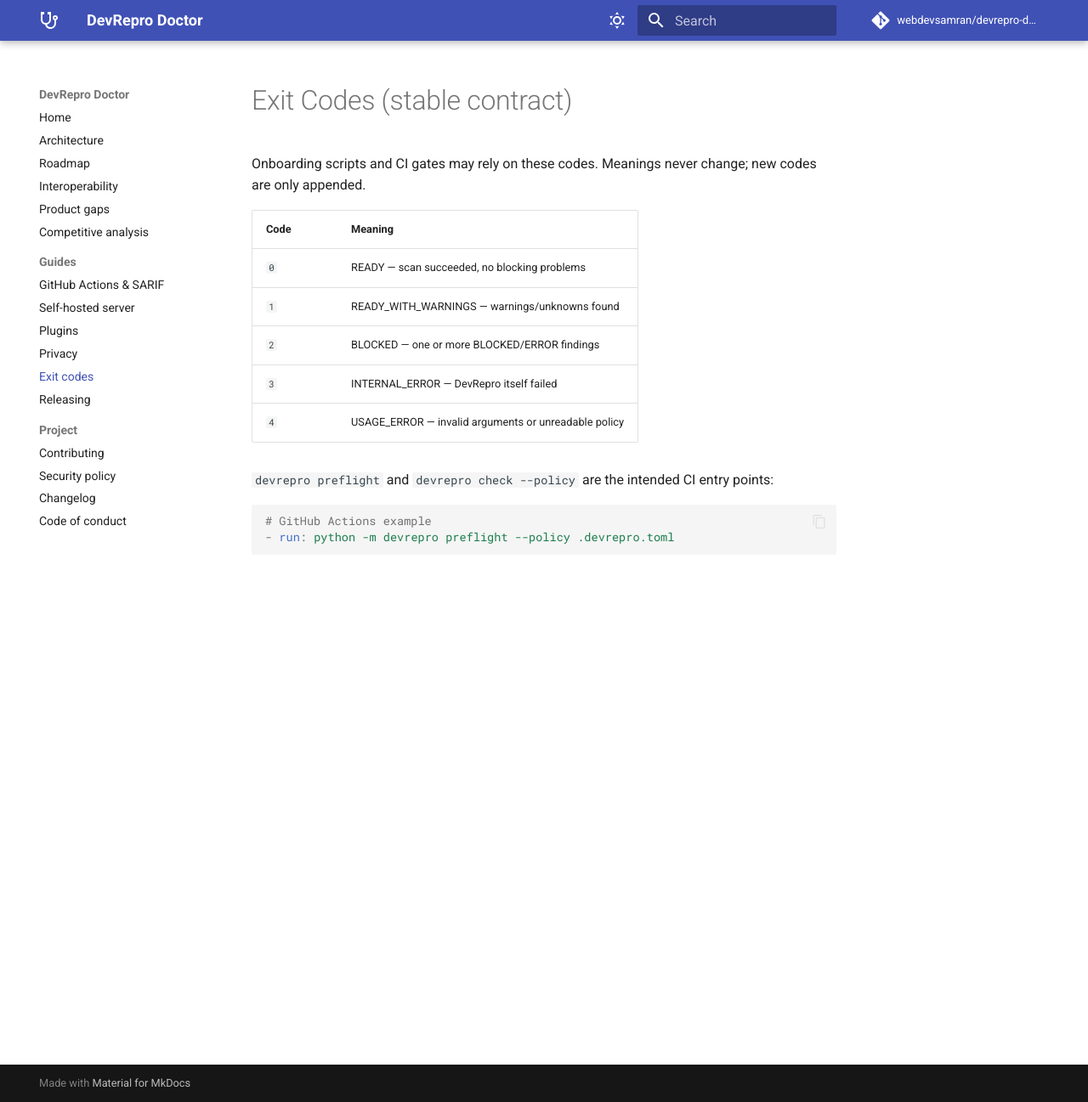
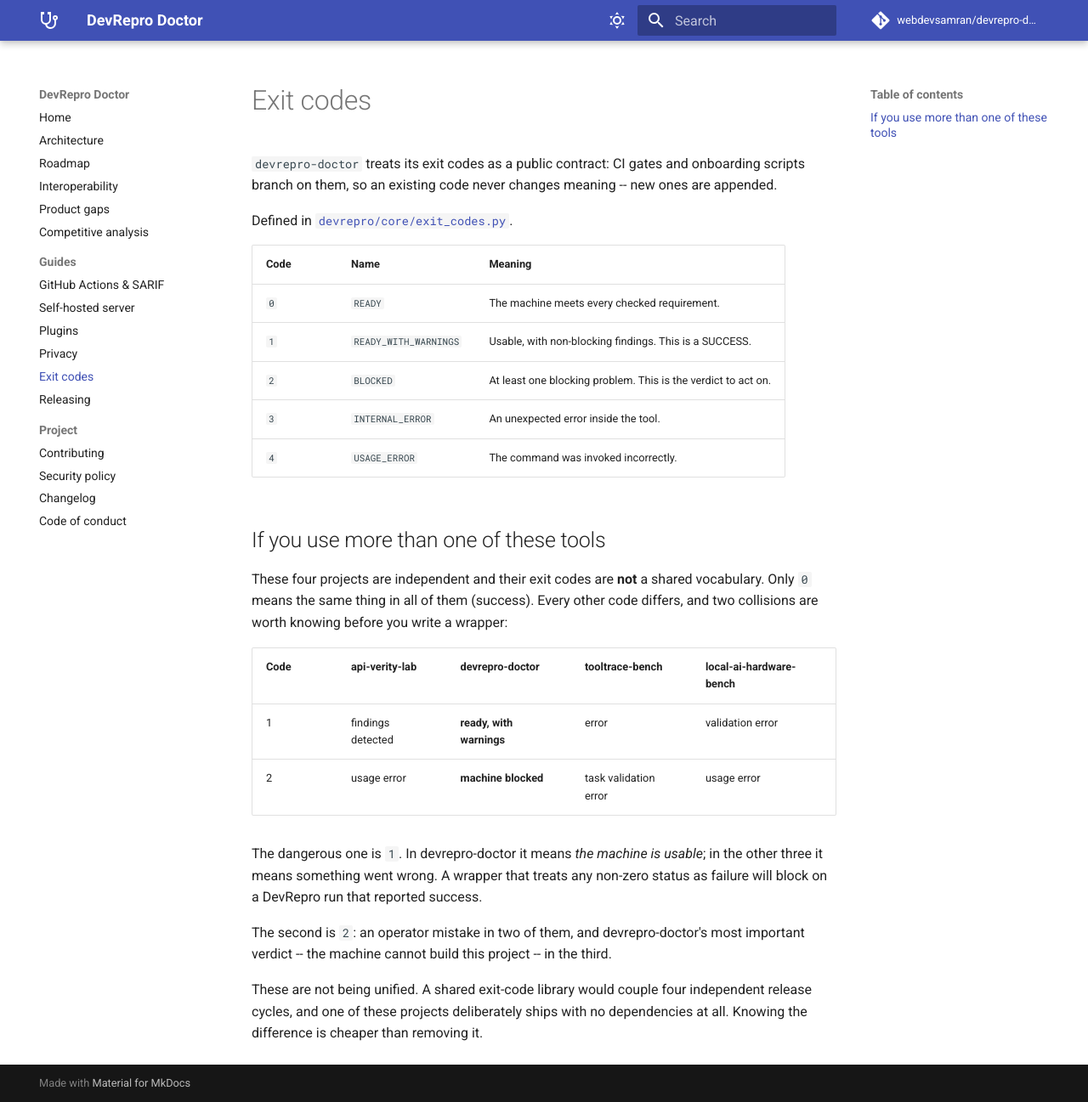
Before and after one commit to webdevsamran/devrepro-doctor, an MkDocs documentation site: the page built from docs/EXIT-CODES.md, in a window 1280 px wide and 1297 px high. Shown: the whole window at 85% size. Built offline with MkDocs 1.6.1 and Material for MkDocs 9.7.7, drawn with Linux system fonts in a browser that asks for light colours; comment, search, counter and statistics services are not loaded.

Commit message:
docs: publish this project's exit-code contract, and flag the family collision
These four sibling projects each call their exit codes a public contract -- CI
gates and onboarding scripts branch on them -- and none documented the full set
in one place. Stage C of the plan says to *flag* the cross-project collision
rather than fix it by extracting a shared library, because that would couple
four independent release cycles and one of these projects deliberately ships
with no dependencies at all.

docs/exit-codes.md now states this project's own codes, and
test_exit_codes_documented.py fails if the document and the code disagree in
either direction. A documented contract that is wrong is worse than an
undocumented one, because wrappers get written from the document.

Verifying the collision rather than repeating the plan's description of it
changed two things about that description.

The plan said "only 0 agrees". Right in substance: 0 means success in all four,
though devrepro-doctor names it READY rather than OK.

It also said devrepro-doctor is "the inverse of AVL/LAHB on 2/3/4". It is not
an inversion. api-verity-lab has usage=2 and internal=4; devrepro-doctor has
usage=4 and internal=3. The meanings rotate rather than swap, and calling it an
inverse would have put a wrong statement into a document about correctness.

The genuinely dangerous collision is code 1:

    api-verity-lab           1 = findings detected      (a gate should fail)
    devrepro-doctor          1 = READY_WITH_WARNINGS    (a gate should pass)
    tooltrace-bench          1 = error
    local-ai-hardware-bench  1 = validation error

A wrapper that treats any non-zero status as failure blocks on a DevRepro run
that reported the machine as usable. The second is code 2: an operator mistake
in two of them, and devrepro-doctor's most important verdict -- the machine
cannot build this project -- in the third.

Verified: ruff, ruff format, mypy, full suite green, every link in the new
document resolves.

````diff
--- a/docs/EXIT-CODES.md
+++ b/docs/EXIT-CODES.md
@@ -1,20 +1,37 @@
-# Exit Codes (stable contract)
+# Exit codes
 
-Onboarding scripts and CI gates may rely on these codes. Meanings never
-change; new codes are only appended.
+`devrepro-doctor` treats its exit codes as a public contract: CI gates and onboarding
+scripts branch on them, so an existing code never changes meaning -- new ones
+are appended.
 
-| Code | Meaning |
-| --- | --- |
-| `0` | READY — scan succeeded, no blocking problems |
-| `1` | READY_WITH_WARNINGS — warnings/unknowns found |
-| `2` | BLOCKED — one or more BLOCKED/ERROR findings |
-| `3` | INTERNAL_ERROR — DevRepro itself failed |
-| `4` | USAGE_ERROR — invalid arguments or unreadable policy |
+Defined in [`devrepro/core/exit_codes.py`](../devrepro/core/exit_codes.py).
 
-`devrepro preflight` and `devrepro check --policy` are the intended CI
-entry points:
+| Code | Name | Meaning |
+|---|---|---|
+| `0` | `READY` | The machine meets every checked requirement. |
+| `1` | `READY_WITH_WARNINGS` | Usable, with non-blocking findings. This is a SUCCESS. |
+| `2` | `BLOCKED` | At least one blocking problem. This is the verdict to act on. |
+| `3` | `INTERNAL_ERROR` | An unexpected error inside the tool. |
+| `4` | `USAGE_ERROR` | The command was invoked incorrectly. |
 
-```yaml
-# GitHub Actions example
-- run: python -m devrepro preflight --policy .devrepro.toml
-```
+## If you use more than one of these tools
+
+These four projects are independent and their exit codes are **not** a shared
+vocabulary. Only `0` means the same thing in all of them (success). Every other
+code differs, and two collisions are worth knowing before you write a wrapper:
+
+| Code | api-verity-lab | devrepro-doctor | tooltrace-bench | local-ai-hardware-bench |
+|---|---|---|---|---|
+| 1 | findings detected | **ready, with warnings** | error | validation error |
+| 2 | usage error | **machine blocked** | task validation error | usage error |
+
+The dangerous one is `1`. In devrepro-doctor it means *the machine is usable*;
+in the other three it means something went wrong. A wrapper that treats any
+non-zero status as failure will block on a DevRepro run that reported success.
+
+The second is `2`: an operator mistake in two of them, and devrepro-doctor's
+most important verdict -- the machine cannot build this project -- in the third.
+
+These are not being unified. A shared exit-code library would couple four
+independent release cycles, and one of these projects deliberately ships with
+no dependencies at all. Knowing the difference is cheaper than removing it.
````
Also changed, not shown: 1 other file.
